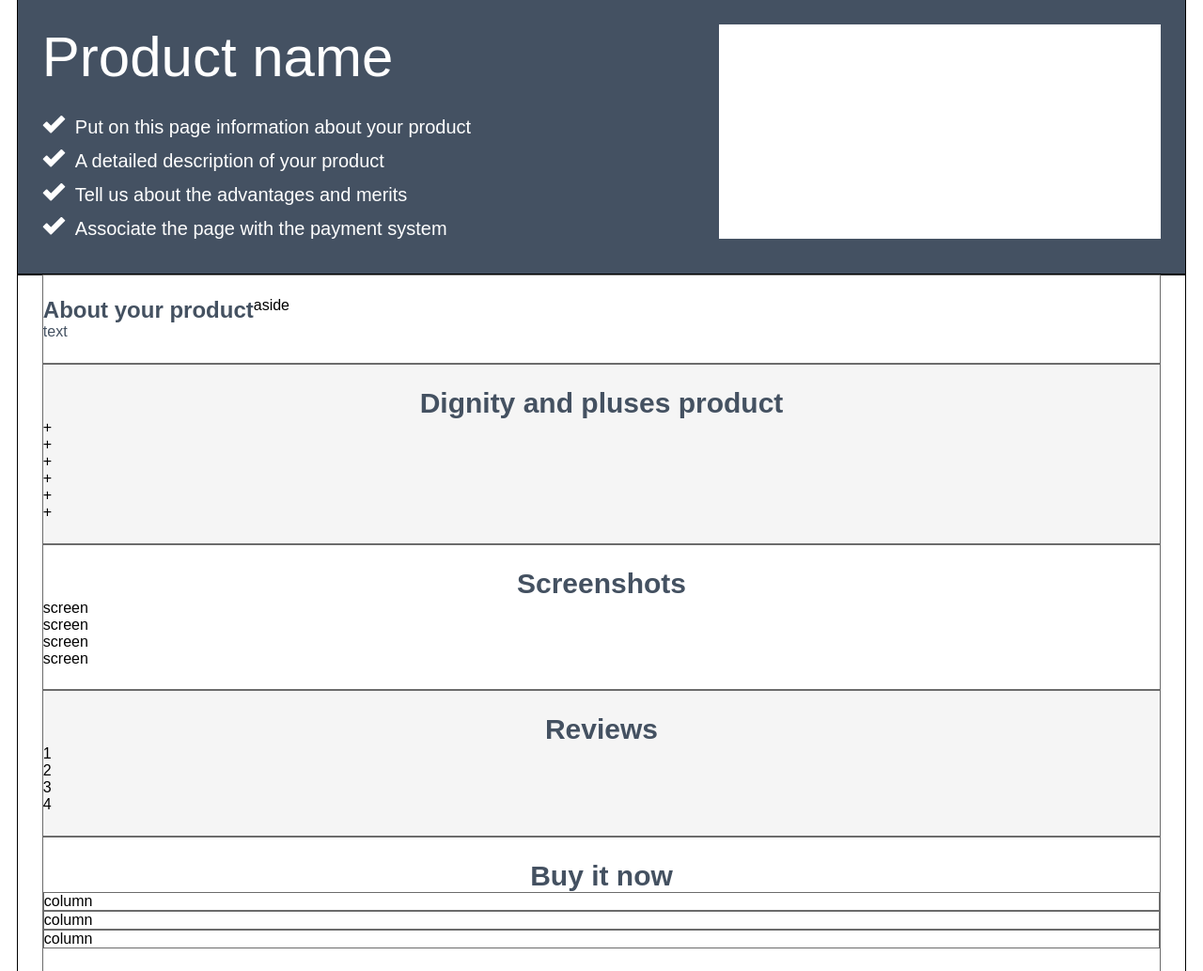
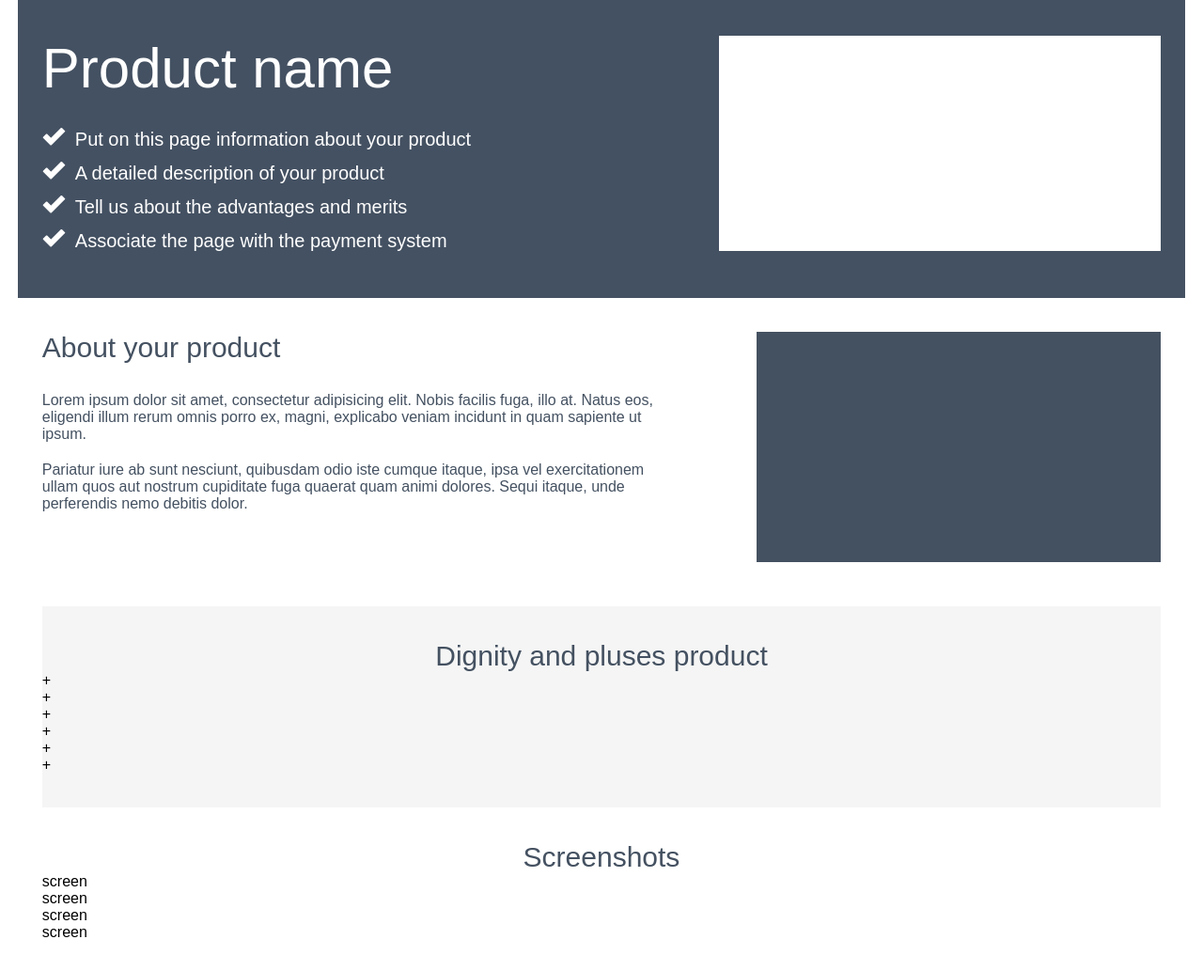
Before and after one commit to NataSamoilova/html5_homework, a plain HTML site: page index.html in a window 1280 px wide. Shown: the top 1033 px of the page at 94% size. Drawn offline with Linux system fonts and the light colour scheme.

Commit message:
finished About product

```diff
--- a/index.html
+++ b/index.html
@@ -23,7 +23,7 @@
                     <li><img src="img/check_icon.png" alt="+">Associate the page with the payment system</li>
                 </ul>
                 </article>
-                <aside></aside>
+                <aside class="aside-header"></aside>
         </header>
 
 
@@ -31,13 +31,18 @@
             <div class="about-wrapper wrapper">
                 <article>
                     <h2>About your product</h2>
-                    <p>text
-
+                    <p>Lorem ipsum dolor sit amet, consectetur adipisicing elit.
+                        Nobis facilis fuga, illo at. Natus eos, eligendi illum rerum
+                        omnis porro ex, magni, explicabo veniam incidunt in quam
+                        sapiente ut ipsum.
+                    </p>
+                    <p>Pariatur iure ab sunt nesciunt, quibusdam odio iste cumque
+                        itaque, ipsa vel exercitationem ullam quos aut nostrum
+                        cupiditate fuga quaerat quam animi dolores. Sequi itaque,
+                        unde perferendis nemo debitis dolor.
                     </p>
                 </article>
-                <aside>
-                    aside
-                </aside>
+                <aside class="aside-about"></aside>
             </div>
 
             <div class="quality-wrapper wrapper">
--- a/style.less
+++ b/style.less
@@ -23,10 +23,6 @@ body,
 
 .main {
   flex-grow: 1;
-
-  div {
-    border: 1px solid #6c6c6c;
-  }
 }
 
 header,
@@ -34,7 +30,6 @@ header,
 footer {
   max-width: 1280px;
   width: 93%;
-  outline: 1px solid black;
   margin: 0 auto;
 }
 
@@ -50,8 +45,8 @@ footer {
 }
 
 .wrapper {
-  padding-top: 2%;
-  padding-bottom: 2%;
+  padding-top: 3%;
+  padding-bottom: 3%;
 }
 
 header {
@@ -79,7 +74,7 @@ header {
     }
   }
 
-  aside{
+  .aside-header{
     min-width: 470px;
     width: 37%;
     min-height: 215px;
@@ -108,7 +103,29 @@ header {
 }
 
 .main {
-
+  .about-wrapper{
+    display: flex;
+    justify-content: space-between;
+    article{
+      margin-right: 4%;
+      width: 55%;
+    }
+    h2{
+      font-size: 30px;
+      font-weight: 400;
+      margin-bottom: 30px;
+    }
+    p:not(:last-child){
+      margin-bottom: 20px;
+    }
+    .aside-about{
+      min-width: 430px;
+      width: 34%;
+      min-height: 245px;
+      background-color: #445161;
+      margin-bottom: 1%;
+    }
+  }
   .quality-wrapper,
   .reviews-wrapper {
     background-color: #f5f5f5;
@@ -118,6 +135,7 @@ header {
 .h2-center {
   text-align: center;
   font-size: 30px;
+  font-weight: 400;
 }
 
 .footer-copyright {
```
Also changed, not shown: style.css.
